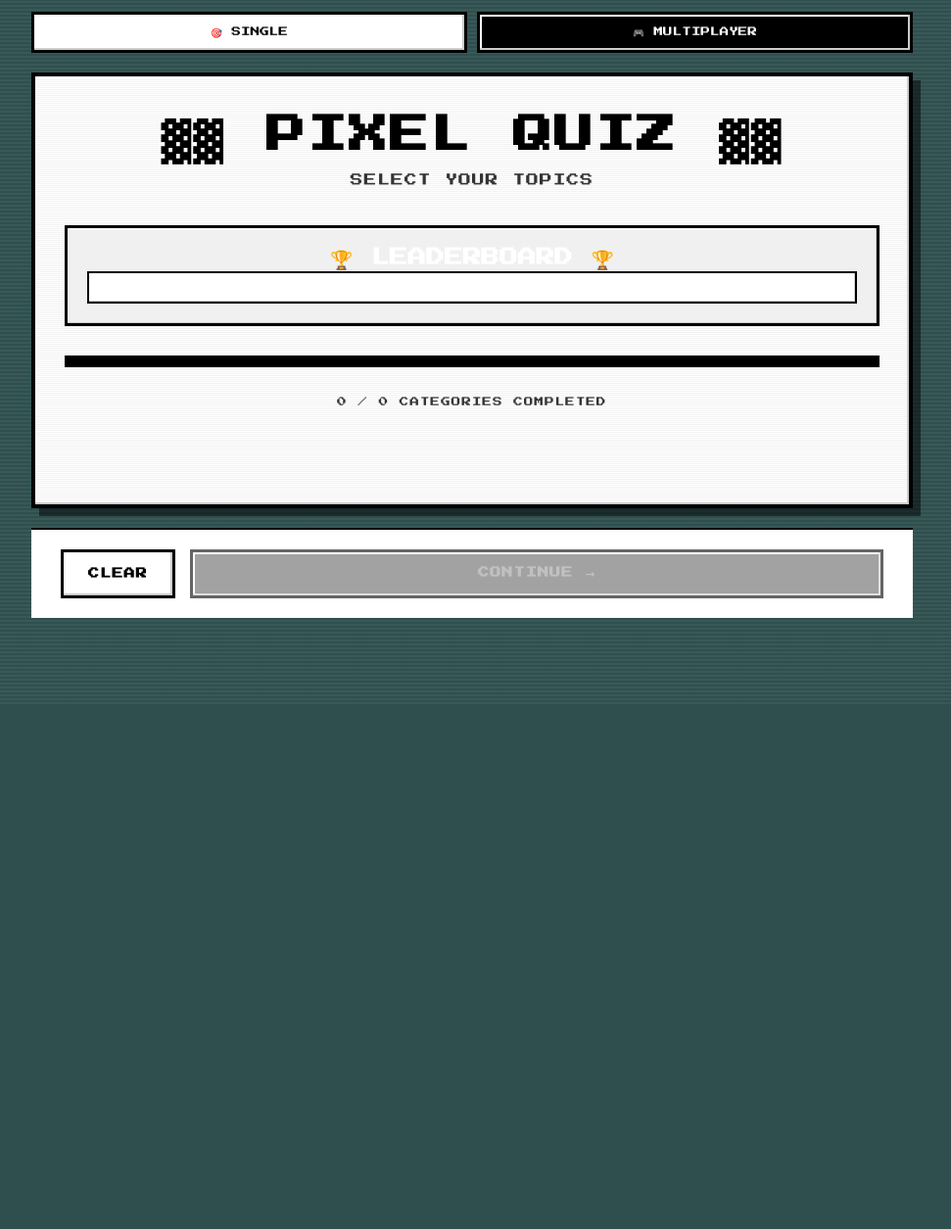
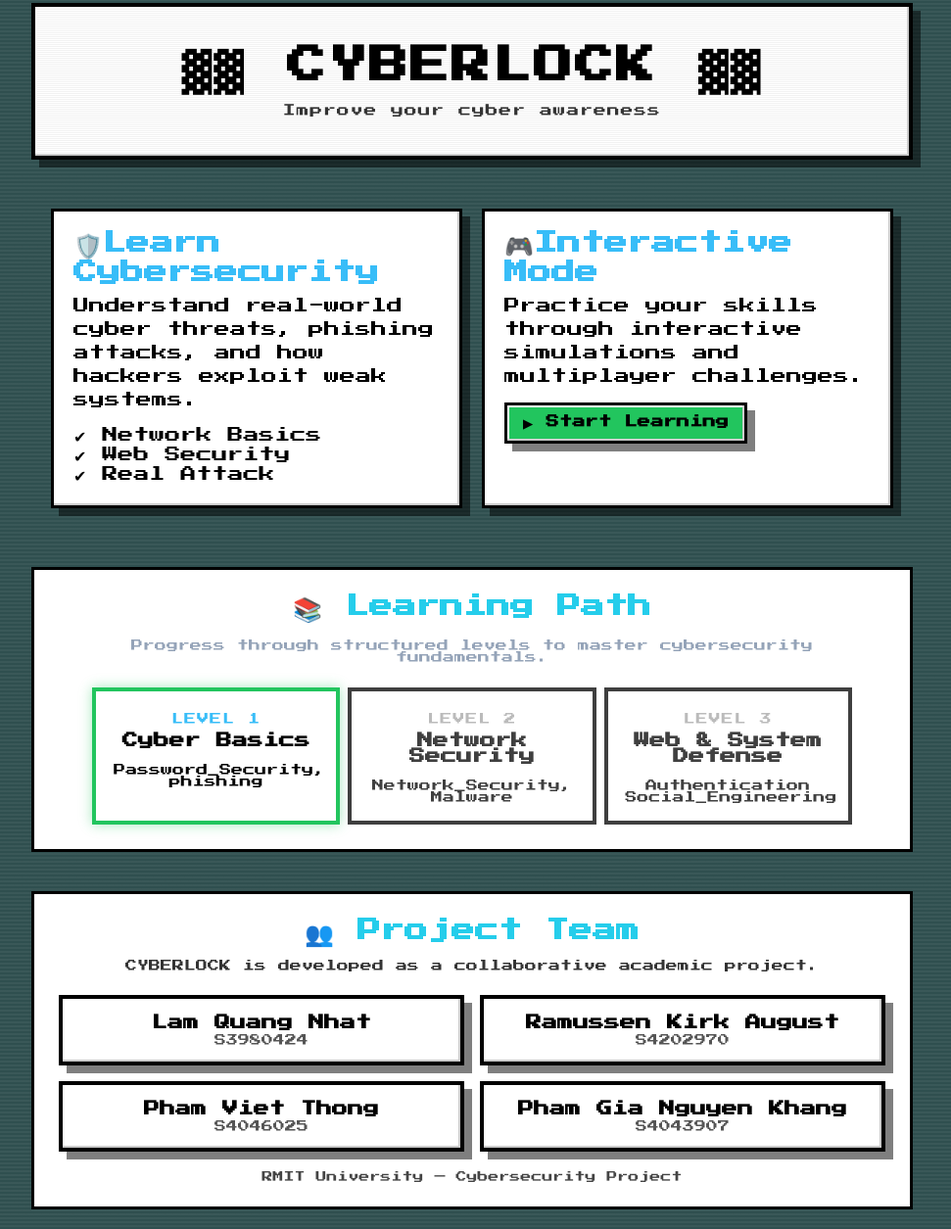
Before and after one commit to Th0ngpv/cyberlock, a website: page public/index.html in a window 1280 px wide. Shown: the part 79-1334 px from the top of the page at 98% size, without its empty margins (158-1129 px from the left). Before the commit the page ends 800 px from the top, so only its background shows below. Drawn offline with Linux system fonts and the light colour scheme; no server answers.

Commit message:
feat: add homepage layout, learning path, and team credits

```diff
--- a/public/index.html
+++ b/public/index.html
@@ -1,191 +1,316 @@
-<!-- FILE: public/index.html -->
 <!DOCTYPE html>
 <html lang="en">
   <head>
-  <meta charset="UTF-8">
-  <meta name="viewport" content="width=device-width, initial-scale=1.0">
+    <meta charset="UTF-8" />
+    <meta name="viewport" content="width=device-width, initial-scale=1.0" />
     <title>CYBERLOCK</title>
-  <link rel="stylesheet" href="styles.css">
-  <script src="https://www.gstatic.com/firebasejs/9.22.0/firebase-app-compat.js"></script>
-  <script src="https://www.gstatic.com/firebasejs/9.22.0/firebase-database-compat.js"></script>
+    <link rel="stylesheet" href="styles.css" />
   </head>
+  <style>
+    .welcome-content p {
+      margin-bottom: 0;
+    }
+    .two-side-section {
+      display: flex;
+      flex-direction: row;
+      gap: 20px;
+      margin-top: 30px;
+      padding: 20px;
+      p {
+        line-height: 1.5;
+      }
+    }
+
+    /* Left & Right sides */
+    .left-side,
+    .right-side {
+      flex: 1; /* 50% each */
+      padding: 20px;
+      color: #000;
+      border: 3px solid #000;
+      background: #ffffff;
+    }
+
+    /* Headings */
+    .left-side h2,
+    .right-side h2 {
+      margin-bottom: 10px;
+      color: #38bdf8;
+    }
+
+    /* Button */
+    .start-btn {
+      margin-top: 15px;
+      padding: 10px 16px;
+      background: #22c55e;
+      border: 3px solid #000;
+      cursor: pointer;
+      font-weight: bold;
+      font-family: inherit;
+    }
+
+    .start-btn:hover {
+      background: #16a34a;
+    }
+    li {
+      list-style-type: none;
+    }
+
+    .learning-path {
+      margin-top: 40px;
+      padding: 25px;
+      color: #000;
+      border: 3px solid #000;
+      background: #ffffff;
+      text-align: center;
+      p {
+        font-size: 12px;
+      }
+      h3 {
+        font-size: medium;
+        margin-bottom: 1rem;
+        margin-top: 0.5rem;
+      }
+    }
+
+    .learning-path h2 {
+      color: #25cdeb;
+      margin-bottom: 1rem;
+    }
+
+    .path-desc {
+      font-size: 0.9rem;
+      margin-bottom: 25px;
+      color: #94a3b8;
+    }
+
+    /* Steps container */
+    .path-steps {
+      display: flex;
+      gap: 0.5rem;
+      justify-content: center;
+    }
+
+    /* Individual step */
+    .path-step {
+      width: 30%;
+      padding: 18px;
+      background: #ffffff;
+      border: 4px solid #000000;
+      transition: transform 0.2s ease, box-shadow 0.2s ease;
+    }
+
+    /* Level label */
+    .level {
+      font-size: 0.75rem;
+      color: #38bdf8;
+      letter-spacing: 1px;
+    }
+
+    /* Active level */
+    .path-step.active {
+      border-color: #22c55e;
+      box-shadow: 0 0 12px rgba(34, 197, 94, 0.4);
+    }
+
+    /* Locked levels */
+    .path-step.locked {
+      opacity: 0.75;
+      filter: grayscale(100%);
+    }
+
+    /* Hover effect */
+    .path-step:hover {
+      transform: translateY(-6px);
+    }
+
+    /* ===== Team Section ===== */
+    .team-section {
+      margin-top: 40px;
+      padding: 25px;
+      color: #000;
+      border: 3px solid #000;
+      background: #ffffff;
+      text-align: center;
+    }
+
+    .team-section h2 {
+      color: #25cdeb;
+      margin-bottom: 0.75rem;
+    }
+
+    .team-desc {
+      font-size: 12px;
+      margin-bottom: 1.5rem;
+      color: #333;
+    }
+
+    /* Grid instead of steps */
+    .team-grid {
+      display: grid;
+      grid-template-columns: repeat(2, 1fr);
+      gap: 1rem;
+    }
+
+    /* Person card */
+    .team-card {
+      padding: 16px;
+      border: 4px solid #000;
+      background: #ffffff;
+    }
+
+    .team-card h3 {
+      font-size: medium;
+      margin-bottom: 0.25rem;
+    }
+
+    .student-id {
+      font-size: 12px;
+      color: #555;
+    }
+
+    /* Footer */
+    .team-footer {
+      margin-top: 1.25rem;
+      font-size: 11px;
+      color: #444;
+    }
+
+    /* Mobile */
+    @media (max-width: 768px) {
+      .two-side-section {
+        flex-direction: column;
+      }
+      .path-steps {
+        flex-direction: column;
+        align-items: center;
+        width: 100%;
+        .path-step {
+          width: 100%;
+        }
+        p {
+          display: none;
+        }
+      }
+
+      .team-grid {
+        grid-template-columns: 1fr;
+      }
+    }
+  </style>
   <body>
     <div class="container">
       <!-- TOP NAV BAR -->
       <div class="nav-bar">
-      <button class="nav-tab">
+        <button class="nav-tab active">🏠 HomePage</button>
+        <button class="nav-tab" onclick="window.location.href='lessons.html'">
           🎯 SINGLE
         </button>
-      <button class="nav-tab active" onclick="window.location.href='multiplayer.html'">
+        <button
+          class="nav-tab"
+          onclick="window.location.href='multiplayer.html'"
+        >
           🎮 MULTIPLAYER
         </button>
       </div>
 
       <!-- Welcome Screen -->
-    <div id="welcomeScreen" class="screen active">
-      <div class="welcome-content pixel-border">
-        <h1>▓▓ PIXEL QUIZ ▓▓</h1>
-        <p>SELECT YOUR TOPICS</p>
+      <div class="welcome-content drop-shadow">
+        <h1>▓▓ CYBERLOCK ▓▓</h1>
+        <p>Improve your cyber awareness</p>
+      </div>
 
-        <!-- Leaderboard Section -->
-        <div class="leaderboard-section">
-          <h3>🏆 LEADERBOARD 🏆</h3>
-          <div class="leaderboard-list" id="leaderboardList">
-            <div class="leaderboard-item">Loading...</div>
+      <!-- Two Side Section -->
+      <div class="two-side-section">
+        <div class="left-side drop-shadow">
+          <h2>🛡️Learn Cybersecurity</h2>
+          <p>
+            Understand real-world cyber threats, phishing attacks, and how
+            hackers exploit weak systems.
+          </p>
+          <br />
+          <ul>
+            <li>✔ Network Basics</li>
+            <li>✔ Web Security</li>
+            <li>✔ Real Attack</li>
+          </ul>
+        </div>
+
+        <div class="right-side drop-shadow">
+          <h2>🎮Interactive Mode</h2>
+          <p>
+            Practice your skills through interactive simulations and multiplayer
+            challenges.
+          </p>
+          <button
+            class="start-btn drop-shadow"
+            onclick="window.location.href='lessons.html'"
+          >
+            ▶ Start Learning
+          </button>
         </div>
       </div>
 
-        <div class="progress-bar-categories">
-          <div class="progress-fill-categories" id="categoryProgressFill"></div>
-        </div>
-        <div class="category-progress-text" id="categoryProgressText">0 / 0 CATEGORIES COMPLETED</div>
+      <!-- Learning Path -->
+      <div class="learning-path pixel-border">
+        <h2>📚 Learning Path</h2>
+        <p class="path-desc">
+          Progress through structured levels to master cybersecurity
+          fundamentals.
+        </p>
 
-        <div class="categories" id="categoriesContainer"></div>
+        <div class="path-steps">
+          <div class="path-step active">
+            <span class="level">LEVEL 1</span>
+            <h3>Cyber Basics</h3>
+            <p>Password_Security, phishing</p>
           </div>
 
-      <div class="category-actions">
-        <button class="btn-action" id="clearSelectionBtn">CLEAR</button>
-        <button class="btn-action btn-primary" id="continueBtn" disabled>CONTINUE →</button>
-      </div>
+          <div class="path-step locked">
+            <span class="level">LEVEL 2</span>
+            <h3>Network Security</h3>
+            <p>Network_Security, Malware</p>
           </div>
 
-    <!-- Mode Selection Screen -->
-    <div id="modeScreen" class="screen">
-      <div class="mode-content">
-        <h2>CHOOSE MODE</h2>
-        <div class="selected-categories" id="selectedCategoriesDisplay"></div>
-        <div class="mode-buttons">
-          <button class="mode-btn quiz-mode" id="quizModeBtn">
-            <span class="mode-icon">❓</span>
-            <span class="mode-title">QUIZ</span>
-            <span class="mode-desc">Multiple Choice</span>
-            <span class="mode-status" id="quizStatus"></span>
-          </button>
-          <button class="mode-btn flashcard-mode" id="flashcardModeBtn">
-            <span class="mode-icon">🎴</span>
-            <span class="mode-title">CARDS</span>
-            <span class="mode-desc">Q & A</span>
-            <span class="mode-status" id="cardsStatus"></span>
-          </button>
-          <button class="mode-btn test-mode" id="testModeBtn">
-            <span class="mode-icon">📝</span>
-            <span class="mode-title">TEST</span>
-            <span class="mode-desc">Full Assessment</span>
-            <span class="mode-status" id="testStatus"></span>
-          </button>
-        </div>
-        <button class="btn-back" id="backFromModeBtn">← BACK</button>
-      </div>
-    </div>
-
-    <!-- Quiz Screen -->
-    <div id="quizScreen" class="screen">
-      <div class="quiz-content">
-        <div class="progress-bar">
-          <div class="progress-fill" id="progressFill"></div>
-        </div>
-        <div class="question-counter" id="questionCounter"></div>
-
-        <div class="question-card">
-          <h2 id="questionText"></h2>
-          <div class="options" id="optionsContainer"></div>
-
-          <div id="feedbackContainer" class="feedback-hidden">
-            <div class="feedback-content">
-              <div class="feedback-result" id="feedbackResult"></div>
-              <div class="feedback-explanation" id="feedbackExplanation"></div>
+          <div class="path-step locked">
+            <span class="level">LEVEL 3</span>
+            <h3>Web & System Defense</h3>
+            <p>Authentication Social_Engineering</p>
           </div>
         </div>
       </div>
 
-        <div class="navigation">
-          <button class="btn-nav" id="prevBtnQuiz" disabled>← PREV</button>
-          <button class="btn-nav btn-next" id="nextBtnQuiz" disabled>NEXT →</button>
+      <!-- Team Credits -->
+      <div class="team-section pixel-border">
+        <h2>👥 Project Team</h2>
+        <p class="team-desc">
+          CYBERLOCK is developed as a collaborative academic project.
+        </p>
+
+        <div class="team-grid">
+          <div class="team-card drop-shadow">
+            <h3>Lam Quang Nhat</h3>
+            <p class="student-id">S3980424</p>
           </div>
-        <button class="btn-back" id="backFromQuizBtn">← EXIT</button>
+
+          <div class="team-card drop-shadow">
+            <h3>Ramussen Kirk August</h3>
+            <p class="student-id">S4202970</p>
+          </div>
+
+          <div class="team-card drop-shadow">
+            <h3>Pham Viet Thong</h3>
+            <p class="student-id">S4046025</p>
+          </div>
+
+          <div class="team-card drop-shadow">
+            <h3>Pham Gia Nguyen Khang</h3>
+            <p class="student-id">S4043907</p>
           </div>
         </div>
 
-    <!-- Flashcard Screen -->
-    <div id="flashcardScreen" class="screen">
-      <div class="flashcard-content">
-        <div class="progress-bar">
-          <div class="progress-fill" id="flashcardProgressFill"></div>
-        </div>
-        <div class="question-counter" id="flashcardCounter"></div>
-
-        <div class="flashcard-wrapper">
-          <div class="flashcard" id="flashcard">
-            <div class="flashcard-face flashcard-front">
-              <h3>QUESTION</h3>
-              <p id="flashcardQuestion"></p>
-              <p class="flip-hint">[ CLICK TO FLIP ]</p>
-            </div>
-            <div class="flashcard-face flashcard-back">
-              <h3>ANSWER</h3>
-              <p id="flashcardAnswer"></p>
-              <p class="flip-hint">[ CLICK TO FLIP ]</p>
+        <p class="team-footer">RMIT University — Cybersecurity Project</p>
       </div>
     </div>
-        </div>
-
-        <div class="navigation">
-          <button class="btn-nav" id="prevBtnFlashcard" disabled>← PREV</button>
-          <button class="btn-nav btn-next" id="nextBtnFlashcard" disabled>NEXT →</button>
-        </div>
-        <button class="btn-back" id="backFromFlashcardBtn">← EXIT</button>
-      </div>
-    </div>
-
-    <!-- Test Mode Screen -->
-    <div id="testScreen" class="screen">
-      <div class="test-content">
-        <div class="progress-bar">
-          <div class="progress-fill" id="testProgressFill"></div>
-        </div>
-        <div class="question-counter" id="testCounter"></div>
-
-        <div class="question-card">
-          <h2 id="testQuestionText"></h2>
-
-          <!-- Multiple Choice Options -->
-          <div class="options" id="testOptionsContainer"></div>
-
-          <!-- Matching Container -->
-          <div id="testMatchContainer" class="test-match-container"></div>
-
-          <!-- Short Answer Container -->
-          <div id="testShortAnswerContainer" class="test-short-answer-container">
-            <input type="text" id="testShortAnswer" placeholder="TYPE YOUR ANSWER HERE">
-          </div>
-        </div>
-
-        <div class="navigation">
-          <button class="btn-nav" id="prevBtnTest" disabled>← PREV</button>
-          <button class="btn-nav btn-next" id="nextBtnTest">NEXT →</button>
-        </div>
-      </div>
-    </div>
-
-    <!-- Test Results Screen -->
-    <div id="testResultsScreen" class="screen">
-      <div class="test-results-content">
-        <h2>TEST RESULTS</h2>
-        <div class="results-score" id="testResultsScore"></div>
-
-        <!-- Username Input for Leaderboard -->
-        <div class="username-input-section" id="usernameSection">
-          <p class="username-prompt">ENTER YOUR NAME FOR LEADERBOARD:</p>
-          <input type="text" id="usernameInput" maxlength="20" placeholder="YOUR NAME">
-          <button class="btn-action btn-primary" id="submitScoreBtn">SUBMIT SCORE</button>
-        </div>
-
-        <div class="results-summary" id="testResultsSummary"></div>
-        <button class="btn-back" id="backFromResultsBtn">← BACK TO CATEGORIES</button>
-      </div>
-    </div>
-  </div>
-
-  <script src="app.js"></script>
   </body>
 </html>
--- a/public/styles.css
+++ b/public/styles.css
@@ -85,7 +85,7 @@
 }
 
 /* Pixel borders */
-.pixel-border {
+.drop-shadow {
   border: 4px solid #ffffff;
   box-shadow:
     inset -2px -2px 0px #cccccc,
```
Also changed, not shown: public/lessons.html (added, +194 -0 lines), public/multiplayer.html (+4 -1 lines), public/dashboard.html (added), public/login.html (added). Lines whose indentation alone changed are shown as unchanged.
